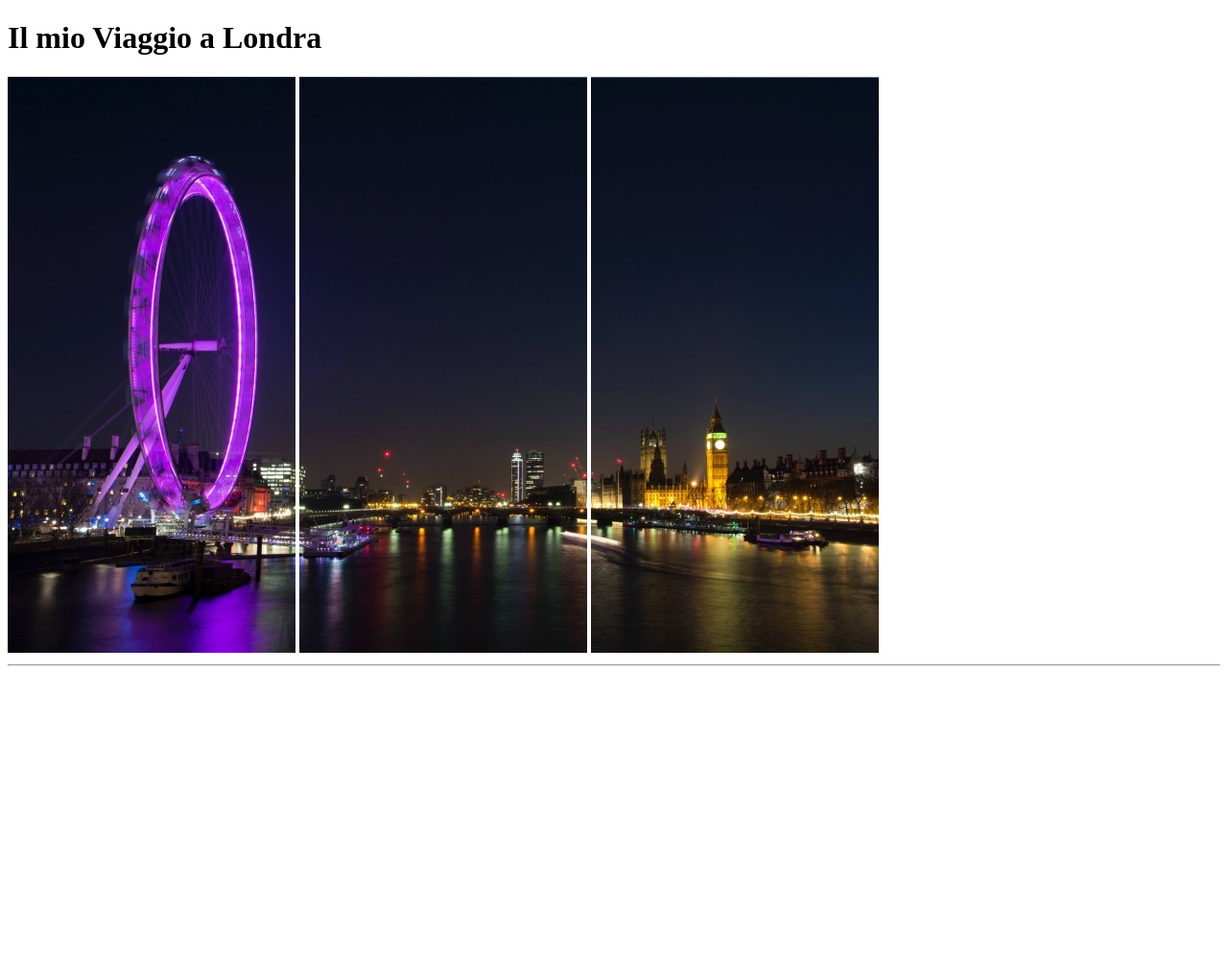
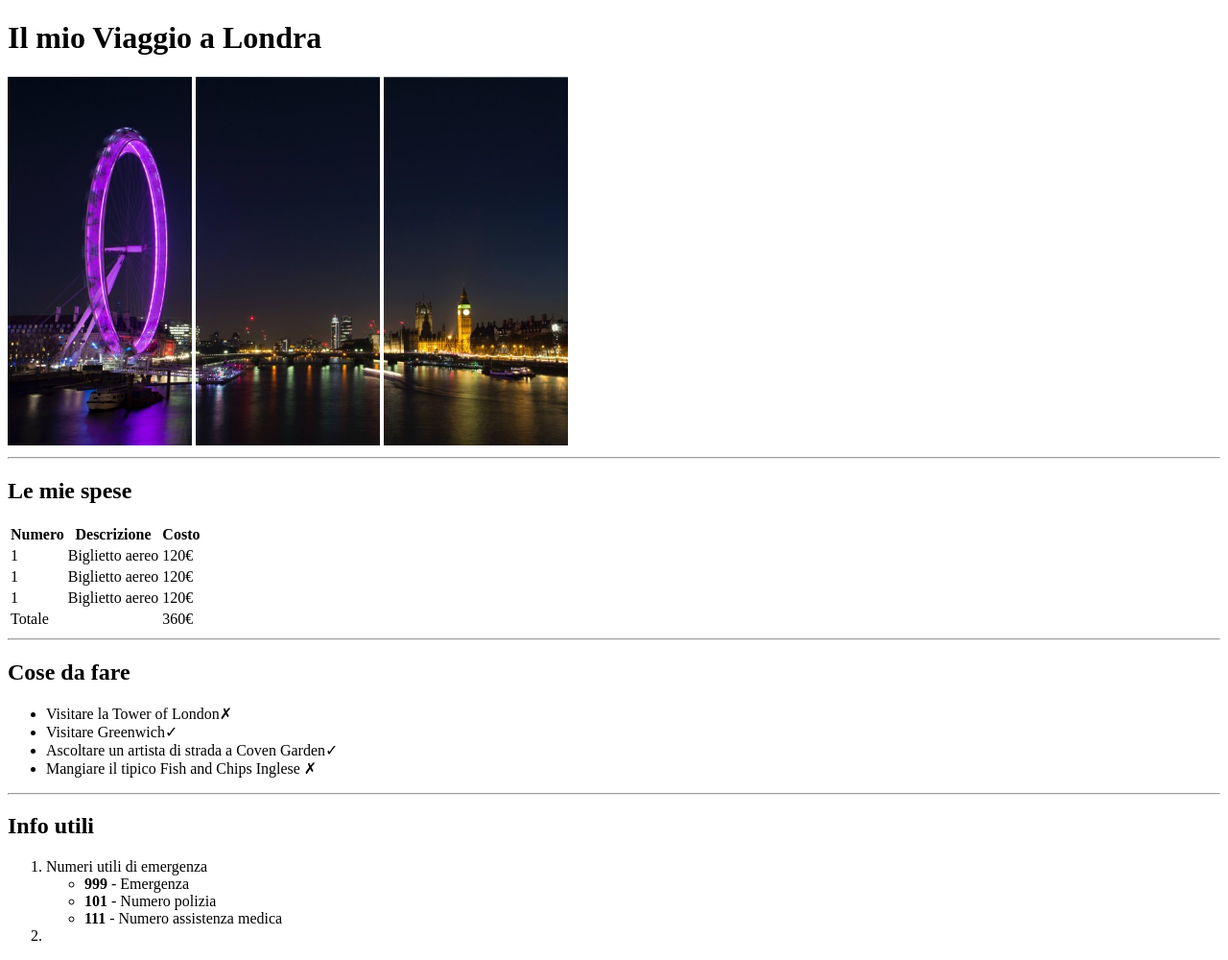
Before and after one commit to AdamBenDev/html-london-trip, a plain HTML site: page index.html in a window 1280 px wide. Shown: the whole page at 96% size. Before the commit the page ends 800 px from the top, so only its background shows below. Drawn offline with Linux system fonts and the light colour scheme.

Commit message:
Sections

```diff
--- a/index.html
+++ b/index.html
@@ -1,20 +1,118 @@
 <!DOCTYPE html>
 <html lang="en">
+
 <head>
-    <meta charset="UTF-8">
-    <meta http-equiv="X-UA-Compatible" content="IE=edge">
-    <meta name="viewport" content="width=device-width, initial-scale=1.0">
+    <meta charset="UTF-8" />
+    <meta http-equiv="X-UA-Compatible" content="IE=edge" />
+    <meta name="viewport" content="width=device-width, initial-scale=1.0" />
     <title>Document</title>
 </head>
+
 <body>
     <header>
         <h1>Il mio Viaggio a Londra</h1>
-        <img src="img/pexels-bill-emrich-230794-0.jpg" alt="London eye">
-        <img src="img/pexels-bill-emrich-230794-1.jpg" alt="London bridge">
-        <img src="img/pexels-bill-emrich-230794-2.jpg" alt="Big Ben tower">
-        <hr>
+        <img src="img/pexels-bill-emrich-230794-0.jpg" alt="London eye" width="192" />
+        <img src="img/pexels-bill-emrich-230794-1.jpg" alt="London bridge" width="192" />
+        <img src="img/pexels-bill-emrich-230794-2.jpg" alt="Big Ben tower" width="192" />
+        <hr />
+        <main>
+            <section id="Costs">
+                <h1>Le mie spese</h1>
+                <!--Table header-->
+                <table>
+                    <thead>
+                        <tr>
 
+                            <th>Numero</th>
+                            <th>Descrizione</th>
+                            <th>Costo</th>
+                        </tr>
+                    </thead>
+                    <!--Table body-->
+                    <tbody>
+                        <tr>
+                            <td>1</td>
+                            <td>Biglietto aereo</td>
+                            <td>120&euro;</td>
+                        <tr>
+                            <td>1</td>
 
+                            <td>Biglietto aereo</td>
+                            <td>120&euro;</td>
+                        <tr>
+                            <td>1</td>
+                            <td>Biglietto aereo</td>
+                            <td>120&euro;</td>
+                            <!--Table footer-->
+                    <tfoot>
+                        <td>Totale</td>
+                        <td></td>
+                        <td>360&euro;</td>
+                    </tfoot>
+                    </tr>
+                    </tr>
+                    </tr>
+                    </tbody>
+                </table>
+                <hr>
+
+            </section>
+            <section id="To do">
+                <h1>Cose da fare</h1>
+                <ul>
+                    <li>
+                        Visitare la Tower of London&cross;
+                    </li>
+                    <li>
+                        Visitare Greenwich&checkmark;
+                    </li>
+                    <li>
+                        Ascoltare un artista di strada a Coven Garden&checkmark;
+                    </li>
+                    <li>
+                        Mangiare il tipico Fish and Chips Inglese &cross;
+                    </li>
+                </ul>
+                <hr>
+
+            </section>
+            <section id="Info">
+                <h1>
+                    Info utili
+                </h1>
+                <ol>
+                    <li>
+                        Numeri utili di emergenza
+                        <ul>
+                            <li>
+                                <strong>
+                                    999
+                                </strong>
+                                - Emergenza
+                            </li>
+                            <li>
+                                <strong>
+                                    101
+
+                                </strong>
+                                - Numero polizia
+                            </li>
+                            <li>
+                                <strong>
+                                    111
+                                </strong>
+                                - Numero assistenza medica
+                            </li>
+
+                        </ul>
+                        <li>
+
+                        </li>
+                    </li>
+                </ol>
+            </section>
+        </main>
     </header>
 </body>
+
 </html>
```
